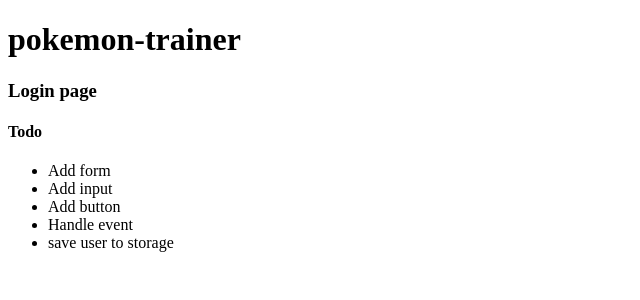
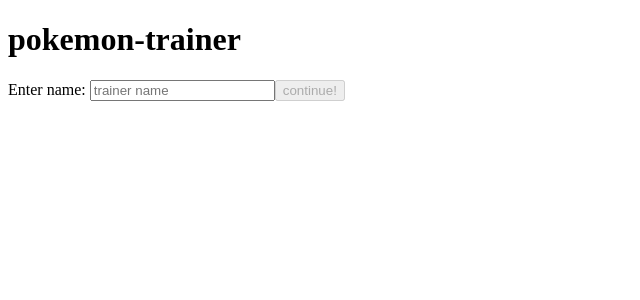
Before and after one commit to veliValentine/pokemon-trainer, an Angular app: page / in a window 1280 px wide. Shown: the top 300 px of the page, without its empty margins (0-640 px from the left). Built offline with nearby package versions, Linux system fonts and the light colour scheme.

Commit message:
feat: loginpage TODO - add redirect - check if user already logged in

```diff
--- a/src/components/loginPage/loginPage.component.html
+++ b/src/components/loginPage/loginPage.component.html
@@ -1,9 +1,29 @@
-<h3>{{title}}</h3>
-<h4>Todo</h4>
-<ul>
-  <li>Add form</li>
-  <li>Add input</li>
-  <li>Add button</li>
-  <li>Handle event</li>
-  <li>save user to storage</li>
-</ul>
+<form [formGroup]="loginForm">
+  <label for="trainer-name">
+    Enter name:
+  </label>
+  <input
+    id="trainer-name"
+    name="trainer-name"
+    formControlName="trainerName"
+    type="text"
+    placeholder="trainer name"
+    required
+    minlength="2"
+  />
+  <div *ngIf="trainerName.invalid && (trainerName.dirty || trainerName.touched)">
+    <p *ngIf="trainerName.errors.required">
+      Name is required
+    </p>
+    <p *ngIf="trainerName.errors.minlength">
+      Min length 2
+    </p>
+  </div>
+  <button
+    [disabled]="loginForm.invalid || loading"
+    type="button"
+    (click)="onClick()"
+  >
+    continue!
+  </button>
+</form>
--- a/src/components/loginPage/loginPage.component.ts
+++ b/src/components/loginPage/loginPage.component.ts
@@ -1,4 +1,6 @@
 import { Component } from "@angular/core";
+import { AbstractControl, FormControl, FormGroup, Validators } from "@angular/forms";
+import { saveUser } from '../../utils/storageHelper'
 
 @Component({
   selector: 'loginPage',
@@ -6,5 +8,28 @@
 })
 
 export class LoginPage {
-  title = 'Login page'
+
+  loading: boolean = false;
+
+  loginForm: FormGroup = new FormGroup({
+    trainerName: new FormControl('', [
+      Validators.required,
+      Validators.minLength(2)
+    ])
+  })
+
+  get trainerName() : AbstractControl {
+    return this.loginForm.get('trainerName')
+  }
+
+  onClick() {
+    this.loading = true;
+    const userName: string = this.loginForm.value
+    console.log('click!', userName);
+    saveUser(userName)
+    setTimeout(() => {
+      console.log('ADD REDIRECT');
+      this.loading = false;
+    }, 500);
+  }
 }
--- a/src/utils/storageHelper.js
+++ b/src/utils/storageHelper.js
@@ -13,7 +13,7 @@
 }
 
 export const saveUser = (user) => {
-  console.log('saveUser');
+  console.log('saveUser', { user });
   setStorage(USER_KEY, user)
 }
 
@@ -27,7 +27,7 @@
 }
 
 export const savePokemons = (pokemons) => {
-  console.log('savePokemons');
+  console.log('savePokemons', { pokemons });
   setStorage(POKEMONS_KEY, pokemons)
 }
 
```
Also changed, not shown: src/app/app.module.ts (+16 -2 lines).
